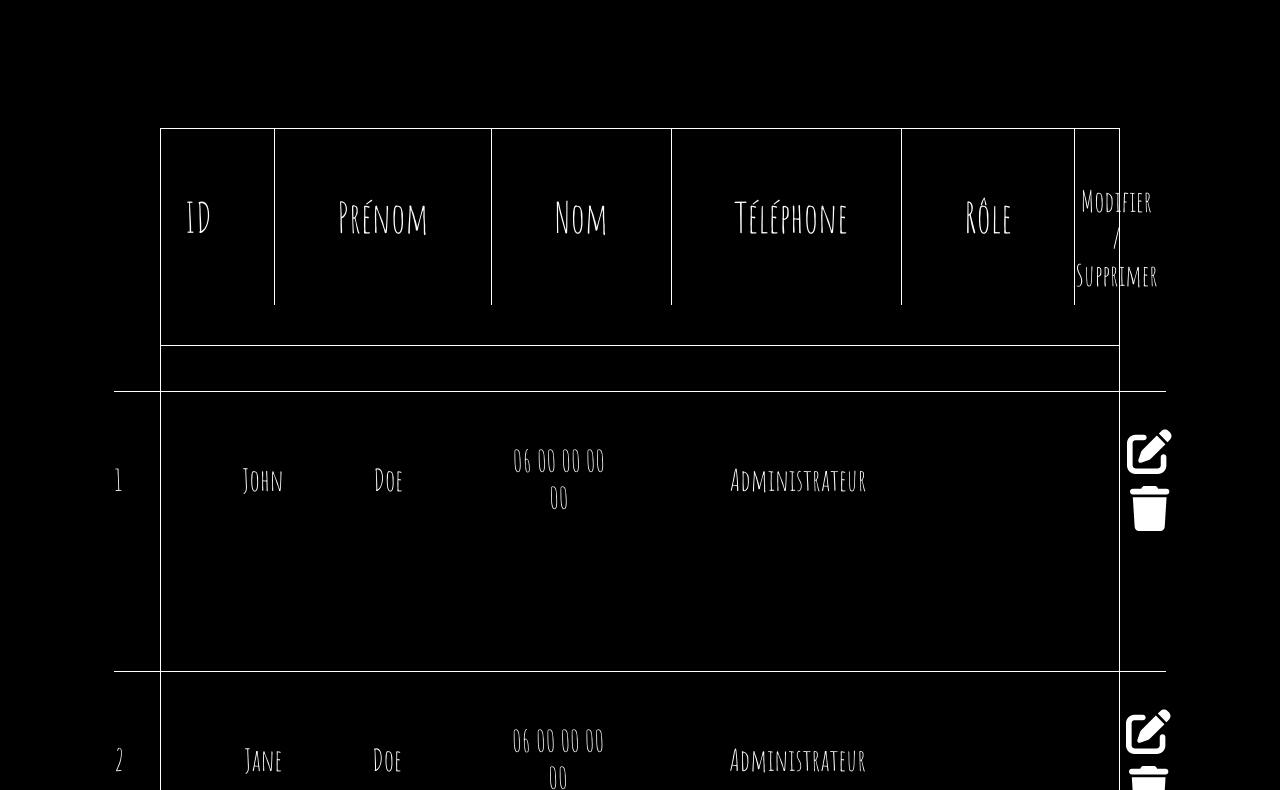
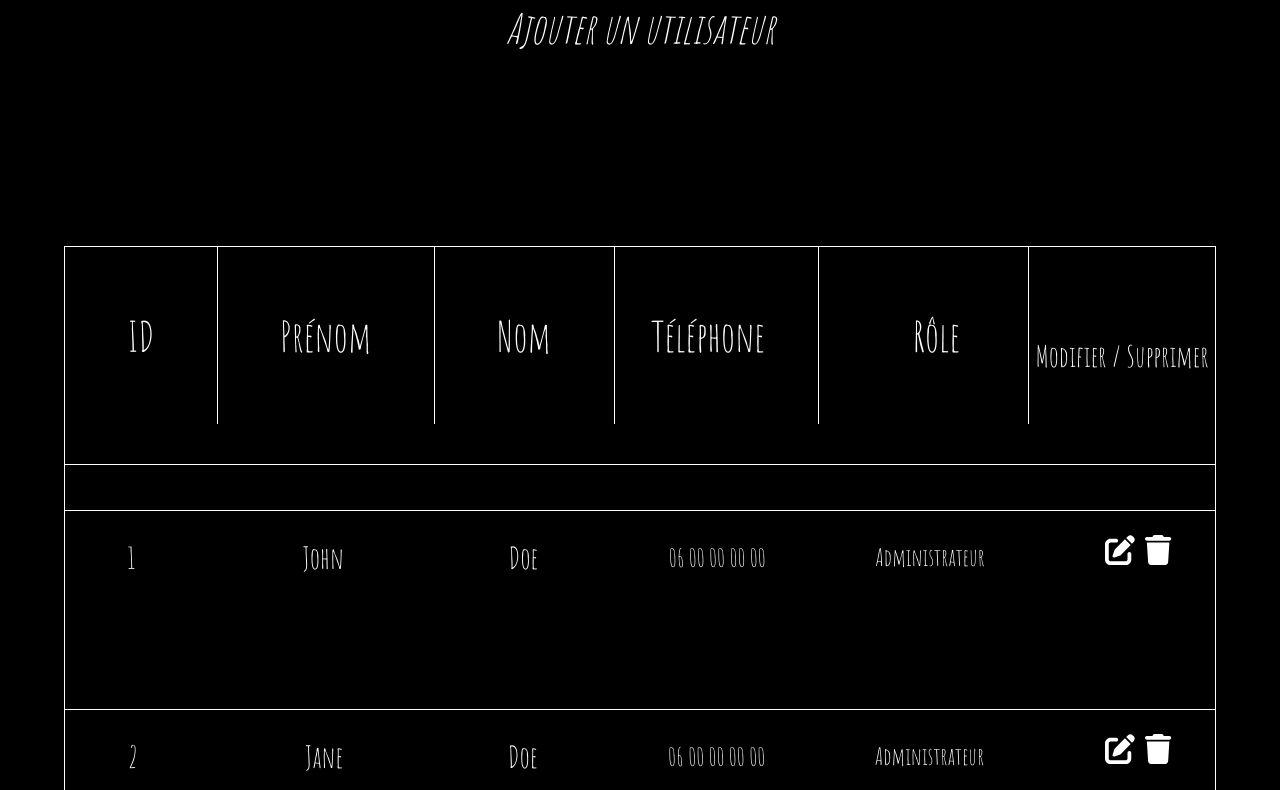
Before and after one commit to tristanlaulanie/waxandsea-front-dashboard, a React (Create React App) app: page /dashboard/users in a window 1280 px wide. Shown: the part 470-1260 px from the top of the page. Built offline with nearby package versions, Linux system fonts and the light colour scheme.

Commit message:
dashboard-responsive:wip

```diff
--- a/src/components/Dashboard/Dashboard.css
+++ b/src/components/Dashboard/AccueilDashboard.css
@@ -34,9 +34,10 @@
 .dashboard_title {
     font-size: 4rem;
     margin-bottom: 6px;
+    text-align: center;
 }
 
-h2 {
+.titles {
     font-size: 4rem;
     margin-bottom: 1.5rem;
     letter-spacing: 4px;
--- /dev/null
+++ b/src/components/Dashboard/AccueilDashboardResponsive.css
@@ -0,0 +1,5 @@
+@media screen and (width <= 845px) {
+    .dashboard_title {
+        position: relative;
+}
+  }
--- a/src/components/Dashboard/UsersTable/UsersTable.css
+++ b/src/components/Dashboard/UsersTable/UsersTable.css
@@ -25,12 +25,12 @@
 
 .home_header {
     width: 100vw;
-    height: 27vh;
     margin-top: 15vh;
     text-align: center;
     color:black;
     background-color: white;
-    border-bottom: 2em solid black
+    border-bottom: 2em solid black;
+    font-size: 25px;
 }
 
 .link-style {
@@ -51,7 +51,7 @@
     margin-right: 10px;
   }
 
-  .link-style_set_user:hover {
+.link-style_set_user:hover {
     color:green;
     cursor: pointer;
   }
@@ -87,7 +87,6 @@
     width: 75vw;
     border: 1px solid white;
     font-size: 1.3em;
-
 }
 
 #role {
@@ -125,7 +124,6 @@
     font-size: 1.4em;
 }
 
-
 .users {
     display: grid;
     grid-template-columns: 5fr;
@@ -140,25 +138,31 @@
     margin-top: 1.5em;
     border-top: 1px solid white;
     font-size: 30px;
+    width: 75vw;
 }
 
 .user-final {
     margin-bottom: 3em;
 }
 
+.number {
+    position: relative;
+    left: -4vw;
+}
+
 .firstname {
     position: relative;
-    left: 2vw;
+    left: -3vw;
 }
 
 .lastname {
     position: relative;
-    left: 7vw;
+    left: -0.5vw;
 }
 
 .phonenumber {
     position: relative;
-    left: 10vw;
+    left: 1.5vw;
 }
 
 #phonenumber-title {
@@ -168,13 +172,13 @@
 
 .role {
     position: relative;
-    left: 10vw;
+    left: 4vw;
 }
 
 .users_set_icons {
     border: none;
     position: relative;
-    left: 2em;
+    left: 6vw;
     padding: 1em;
 }
 
@@ -203,6 +207,7 @@
     color: black;
     background-color: white;
     border-top: 2em solid black;
+
 }
 
 .home_dash_footer_h1:hover {
@@ -212,4 +217,5 @@
 
 .home_dash_footer_h1 {
     color:black;
+    font-size: 1.5em;
 }
--- a/src/components/Dashboard/UsersTable/UsersTableResponsive.css
+++ b/src/components/Dashboard/UsersTable/UsersTableResponsive.css
@@ -1,4 +1,148 @@
+@media screen and (max-width: 1780px) {
+    .users_set_icons {
+        display: flex;
+    }
+
+    .phonenumber {
+        position: relative;
+        left: 1em;
+    }
+}
+
+@media screen and (max-width: 1730px) {
+    .number {
+        position: relative;
+        left: -1.5vw;
+    }
+
+    .firstname {
+        position: relative;
+        left: 0.5vw;
+    }
+
+    .lastname {
+        position: relative;
+        left: 3vw;
+    }
+
+    .phonenumber {
+        position: relative;
+        left: 4vw;
+    }
+
+    .users_set_icons {
+        position: relative;
+        left: 3.5vw;
+    }
+}
+
+@media screen and (max-width: 1620px) {
+    .number {
+        position: relative;
+        left: 1.2vw;
+    }
+
+    .firstname {
+        position: relative;
+        left: 3vw;
+    }
+
+    .lastname {
+        position: relative;
+        left: 6vw;
+    }
+
+    .phonenumber {
+        position: relative;
+        left: 7vw;
+    }
+
+    .role {
+        position: relative;
+        left: 6.5vw;
+        font-size: 28px;
+    }
+}
+
+@media screen and (max-width: 1490px) {
+    .number {
+        position: relative;
+        left: 2vw;
+    }
+
+    .firstname {
+        position: relative;
+        left: 4vw;
+    }
+
+    .lastname {
+        position: relative;
+        left: 7vw;
+    }
+
+    .phonenumber {
+        position: relative;
+        left: 8.5vw;
+    }
+
+    .role {
+        position: relative;
+        left: 6.5vw;
+        font-size: 24px;
+    }
+
+    .users_set_icons {
+        font-size: 20px;
+        left: 1.8em;
+    }
+}
+
+@media screen and (max-width: 1390px) {
+    .utilisateur {
+        width: 82vw;
+    }
+
+    .users_table {
+        width: 82vw;
+    }
+
+    #phonenumber-title {
+        position: relative;
+        left: -2vw;
+    }
+
+    .number {
+        position: relative;
+        left: 1vw;
+    }
+
+    .firstname {
+        position: relative;
+        left: 4vw;
+    }
+
+    .lastname {
+        position: relative;
+        left: 6.5vw;
+    }
+
+    .phonenumber {
+        position: relative;
+        font-size: 25px;
+        left: 6vw;
+    }
+
+    .role {
+        position: relative;
+        left: 5.5vw;
+    }
+}
+
 @media screen and (max-width: 1280px) {
+    .utilisateur {
+        width: 90vw;
+    }
+
     #phonenumber-title {
         width: 18vw;
     }
@@ -6,7 +150,7 @@
     .phonenumber {
         width: 10vw;
         position: relative;
-        left: -1.5em;
+        left: 4em;
     }
 
     .identifiants h4 {
@@ -21,22 +165,57 @@
     .role {
         width: 10vw;
         position: relative;
-        left: -1.5em;
+        left: 2.7em;
     }
 
     .firstname {
         position: relative;
-        left: 0;
+        left: 2em;
     }
 
     .lastname {
         position: relative;
-        left: -30px;
+        left: 3.5em;
     }
 
-    .users-table {
-        width: 80vw;
+    .users_table {
+        width: 90vw;
+    }
+}
+
+@media screen and (width <= 1160px) {
+    .number {
+        position: relative;
+        left: -1vw;
     }
 
+    .utilisateur {
+        width: 90vw;
+        gap: 3em;
+    }
 
+    .firstname {
+        position: relative;
+        left: 3vw;
+    }
+
+    .lastname {
+        position: relative;
+        left: 10.5vw;
+    }
+
+    .phonenumber {
+        position: relative;
+    }
+
+    .role {
+        position: relative;
+
+    }
+
+    .users_set_icons {
+        font-size: 15px;
+        position: relative;
+        left: 8vw;
+    }
 }
--- a/src/components/Dashboard/index.js
+++ b/src/components/Dashboard/index.js
@@ -1,17 +1,19 @@
 import React from "react";
-import "./Dashboard.css";
+// CSS
+import "./AccueilDashboard.css";
+import "./AccueilDashboardResponsive.css";
 import { FontAwesomeIcon } from "@fortawesome/react-fontawesome";
 import { faPenToSquare } from "@fortawesome/free-solid-svg-icons";
 import { Link } from "react-router-dom";
 
-function Dashboard() {
+function AccueilDashboard() {
   return (
     <main className="main_container">
-      <header className="dash_home_header">
+      <section className="dash_home_header">
         <h1 className="dashboard_title">TABLEAU DE BORD</h1>
-      </header>
+      </section>
       <section className="section_menu">
-        <h2>UTILISATEURS</h2>
+        <h2 className="titles">UTILISATEURS</h2>
         <Link to="/dashboard/users" className="dashboard_link-style">
           <i>
             <FontAwesomeIcon icon={faPenToSquare} />
@@ -19,7 +21,7 @@ function Dashboard() {
         </Link>
       </section>
       <section className="section_menu">
-        <h2>CATEGORIES</h2>
+        <h2 className="titles">CATEGORIES</h2>
         <Link to="/dashboard/categories" className="dashboard_link-style">
           <i>
             <FontAwesomeIcon icon={faPenToSquare}/>
@@ -27,7 +29,7 @@ function Dashboard() {
         </Link>
       </section>
       <section className="section_menu">
-        <h2>ARTICLES</h2>
+        <h2 className="titles">ARTICLES</h2>
         <Link to="/dashboard/articles" className="dashboard_link-style">
           <i>
             <FontAwesomeIcon icon={faPenToSquare} />
@@ -35,7 +37,7 @@ function Dashboard() {
         </Link>
       </section>
       <section className="section_menu">
-        <h2 className="adresses_title">ADRESSES</h2>
+        <h2 className="titles">ADRESSES</h2>
         <Link to="/dashboard/adresses" className="dashboard_link-style">
           <i>
             <FontAwesomeIcon icon={faPenToSquare} />
@@ -46,4 +48,4 @@ function Dashboard() {
   );
 }
 
-export default Dashboard;
+export default AccueilDashboard;
```
